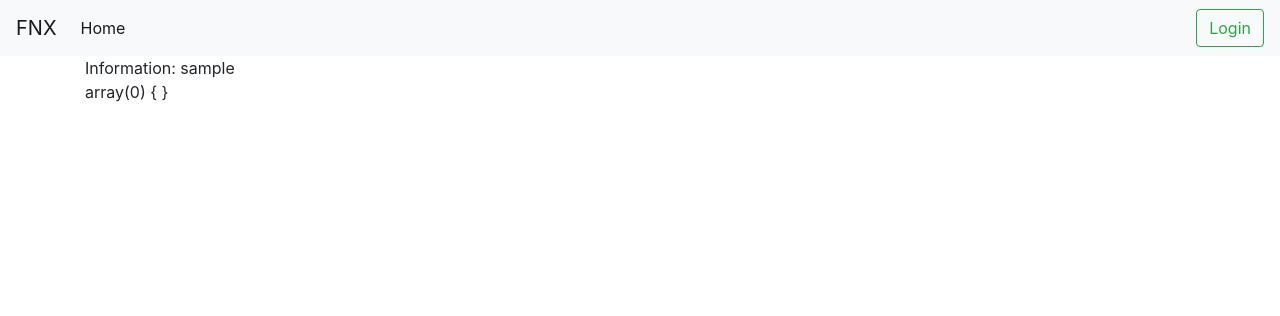
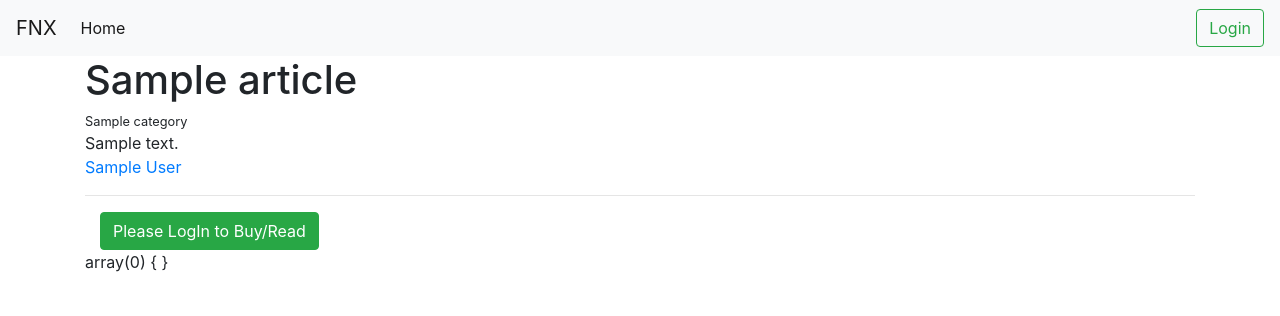
Before and after one commit to PowerAmbroz/fnx_group, a PHP site: page /fnx_group/ in a window 1280 px wide. Shown: the top 316 px of the page. Run offline with PHP 8.4, Linux system fonts and the light colour scheme; tables that the repository leaves empty hold one stand-in row (values such as "Sample post").

Commit message:
prepared view for all articles

```diff
--- a/app/controllers/Main.php
+++ b/app/controllers/Main.php
@@ -2,26 +2,29 @@
 
 class Main extends Controller
 {
-    /**
-     * @var mixed
-     */
-    private $userModel;
+
 
     public function __construct()
     {
-        $this->userModel = $this->model('User');
     }
 
     public function index()
     {
-        $users = $this->userModel->getUsers();
+        $model = $this->model('Articles');
 
+        $articles = $model->getAllArticles();
+
+//        var_dump($articles);
+
+//die;
         $data = [
             'title' => 'Home Page',
-            'users' => $users
+            'articles' => $articles
         ];
 
-        $this->view('main/index', $data);
+        $this->view('main/index', [
+            'articles' => $articles
+        ]);
     }
 
     public function about()
--- a/app/controllers/Users.php
+++ b/app/controllers/Users.php
@@ -71,6 +71,7 @@ class Users extends Controller
     {
         $_SESSION['user_id'] = $user->id;
         $_SESSION['username'] = $user->username;
+        $_SESSION['wallet'] = $user->wallet;
         header('location:' . URLROOT);
     }
 
--- /dev/null
+++ b/app/models/Articles.php
@@ -0,0 +1,44 @@
+<?php
+
+
+class Articles
+{
+    /**
+     * @var Database
+     */
+    private $db;
+
+    public function __construct()
+    {
+        $this->db = new Database();
+    }
+
+    public function getAllArticles(){
+        $this->db->query(
+            '
+                SELECT title, short_description, price, category.id, category.name, author.first_name, author.last_name FROM article
+                JOIN category ON article.category_id = category.id
+                JOIN author ON article.id = author.article_id
+                '
+        );
+
+        return $this->db->setAllResults();
+    }
+
+    public function getArticleTags($article_id){
+        $this->db->query(
+            '
+                SELECT tag.name FROM article_tag
+                JOIN tag ON article_tag.tag_id = tag.id
+                WHERE article_tag.article_id = :article_id
+
+                '
+        );
+        $this->db->bind(':article_id', $article_id);
+
+        return $this->db->setAllResults();
+    }
+}
+
+//JOIN article_tag ON article.id = article_tag.article_id AND article_tag.article_id = 1
+//                JOIN tag ON article_tag.tag_id=tag.id
--- a/app/views/main/index.php
+++ b/app/views/main/index.php
@@ -1,6 +1,8 @@
 <?php
-foreach ($data['users'] as $user){
-    echo "Information: " .$user->username . "<br/>";
+foreach ($data['articles'] as $articles){
+
+    include '../app/views/templates/article_short_template.php';
+//    var_dump($articles);
 }
-
+//include "../";
 var_dump($_SESSION);
--- /dev/null
+++ b/app/views/templates/article_short_template.php
@@ -0,0 +1,43 @@
+<section class="row">
+    <div class="col-12">
+        <h1 class="title"><?= $articles->title; ?></h1>
+        <small><?=$articles->name?></small>
+        <div class="description">
+            <?= $articles->short_description; ?>
+        </div>
+    </div>
+    <div class="col author">
+        <a href="<?= URLROOT ?>/author/<?=$articles->id?>"><?= $articles->first_name . ' ' . $articles->last_name; ?></a>
+    </div>
+
+</section>
+<hr>
+<div class="col">
+    <?php
+    if (isset($_SESSION['user_id']))
+    {
+        ?>
+        <?php
+        if ($articles->price > 0)
+        {
+            if ($_SESSION['wallet'] < $articles->price)
+            {?>
+                <a href="#" class="btn btn-success">Not enought money</a>
+            <?php
+            } else {
+                ?>
+                <a href="#" class="btn btn-success">Buy <?= $articles->price; ?> $</a>
+            <?php
+            }
+        } else { ?>
+            <a href="#" class="btn btn-success">Read</a>
+        <?php
+        }
+    } else
+        {
+        ?>
+        <a href="#" class="btn btn-success">Please LogIn to Buy/Read</a>
+    <?php
+        } ?>
+
+</div>
```
Also changed, not shown: app/controllers/Author.php (added, +11 -0 lines).
